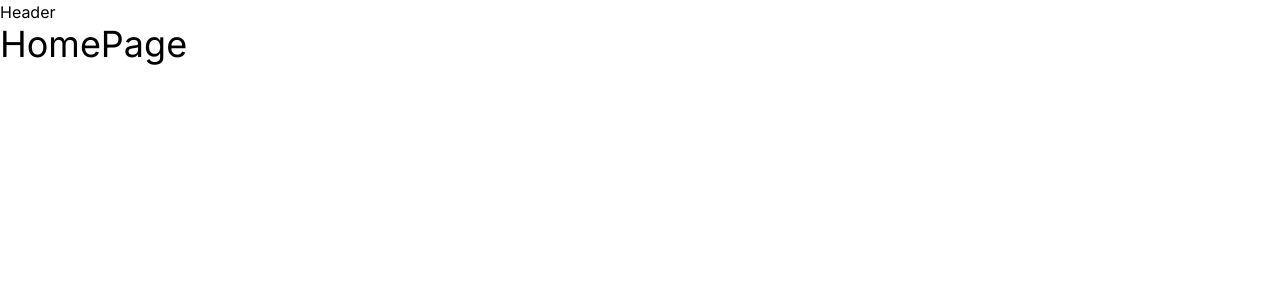
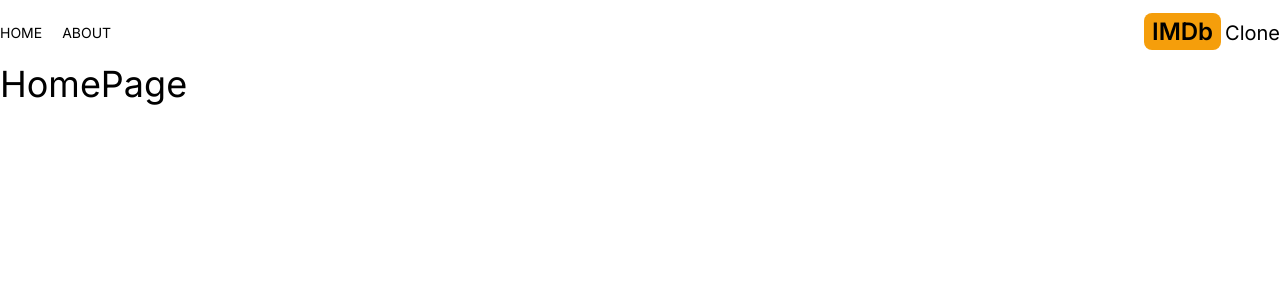
Before and after one commit to Shm-Rsuf/imdb-clone, a Next.js app: page / in a window 1280 px wide. Shown: the top 300 px of the page. Built offline with nearby package versions, Linux system fonts and the light colour scheme.

Commit message:
header added

```diff
--- a/components/Header.jsx
+++ b/components/Header.jsx
@@ -1,5 +1,27 @@
+import Link from "next/link";
+import MenuItem from "./MenuItem";
+import { AiFillHome } from "react-icons/ai";
+import { BsFillInfoCircleFill } from "react-icons/bs";
+
 const Header = () => {
-  return <section>Header</section>;
+  return (
+    <header className="container mx-auto px-5 lg:px-0 flex justify-between items-center py-4">
+      <div className="flex justify-center items-center gap-5">
+        <MenuItem title="HOME" address="/" Icon={AiFillHome} />
+        <MenuItem title="ABOUT" address="/about" Icon={BsFillInfoCircleFill} />
+      </div>
+      <div className="">
+        <Link href="/">
+          <h2 className="text-2xl">
+            <span className="font-semibold bg-amber-500 px-2 py-1 rounded-lg mr-1">
+              IMDb
+            </span>
+            <span className="text-xl hidden sm:inline">Clone</span>
+          </h2>
+        </Link>
+      </div>
+    </header>
+  );
 };
 
 export default Header;
--- /dev/null
+++ b/components/MenuItem.jsx
@@ -0,0 +1,15 @@
+import Link from "next/link";
+import React from "react";
+
+const MenuItem = ({ title, address, Icon }) => {
+  return (
+    <div className=" flex justify-center items-center">
+      <Link href={address} className="hover:text-amber-600">
+        <Icon className="text-2xl sm:hidden" />
+        <p className="hidden sm:inline my-2 text-sm">{title}</p>
+      </Link>
+    </div>
+  );
+};
+
+export default MenuItem;
--- a/package.json
+++ b/package.json
@@ -16,6 +16,7 @@
     "postcss": "8.4.27",
     "react": "18.2.0",
     "react-dom": "18.2.0",
+    "react-icons": "^4.10.1",
     "tailwindcss": "3.3.3"
   }
 }
```
Also changed, not shown: 1 other file (tests, documents, lock files or other folders).
